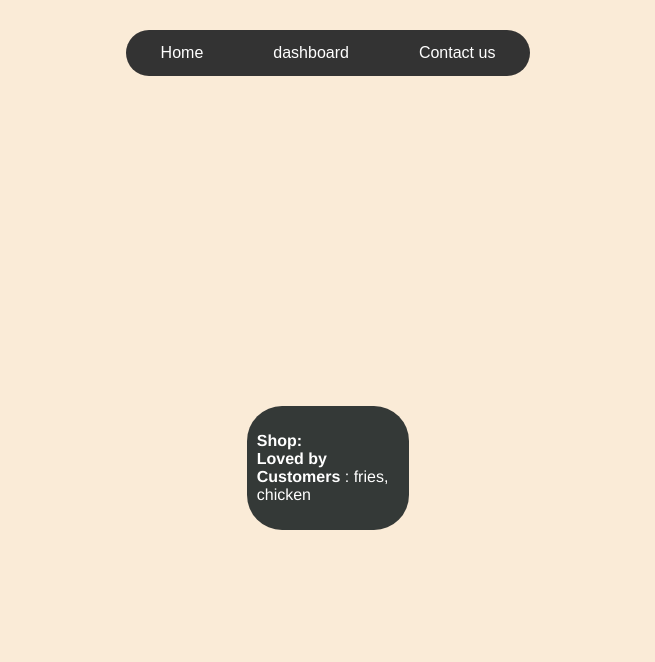
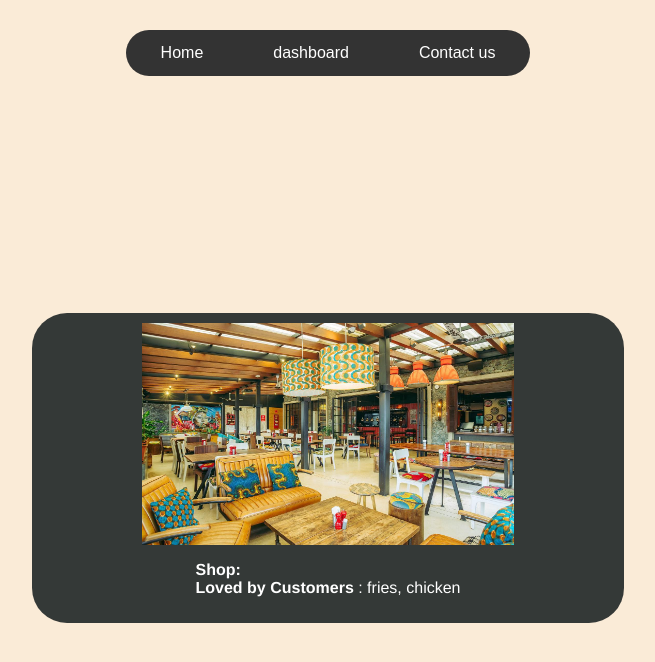
Before and after one commit to tyejaedon/Siwaka-Street-Eats, a website: page Seller_homepage.html in a window 1280 px wide. Shown: the whole page, without its empty margins (312-967 px from the left). Drawn offline with Linux system fonts and the light colour scheme; no server answers.

Commit message:
minor changes

```diff
--- a/Seller_homepage.html
+++ b/Seller_homepage.html
@@ -27,7 +27,7 @@
         <a href="menu.html">
             <div class="shop">
 
-                <img src=" " class="images" id="image">
+                <img src="tester/tester_bs.jpeg " class="images" id="image">
                 <p>
                     <b>Shop:</b> <span id="shop_name"></span>
                     <br>
```
Also changed, not shown: index.html (+1 -1 lines).
